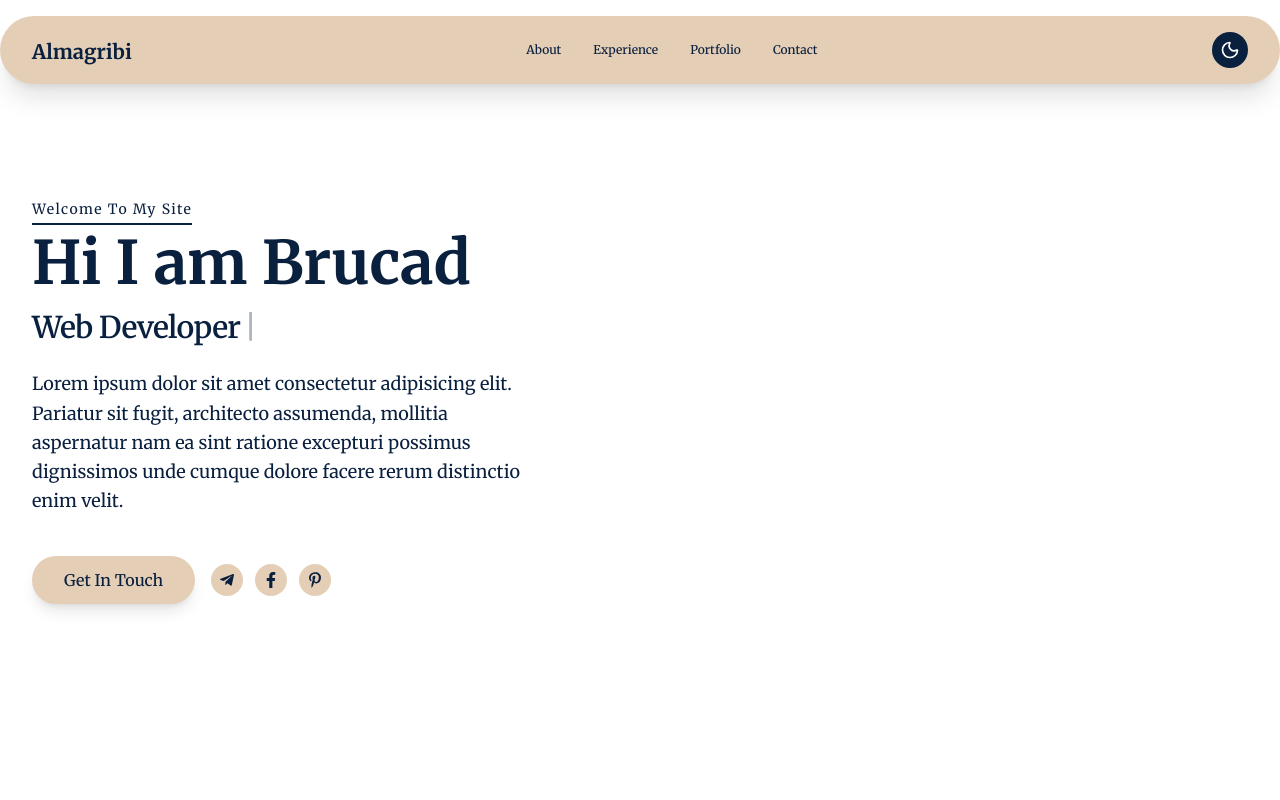
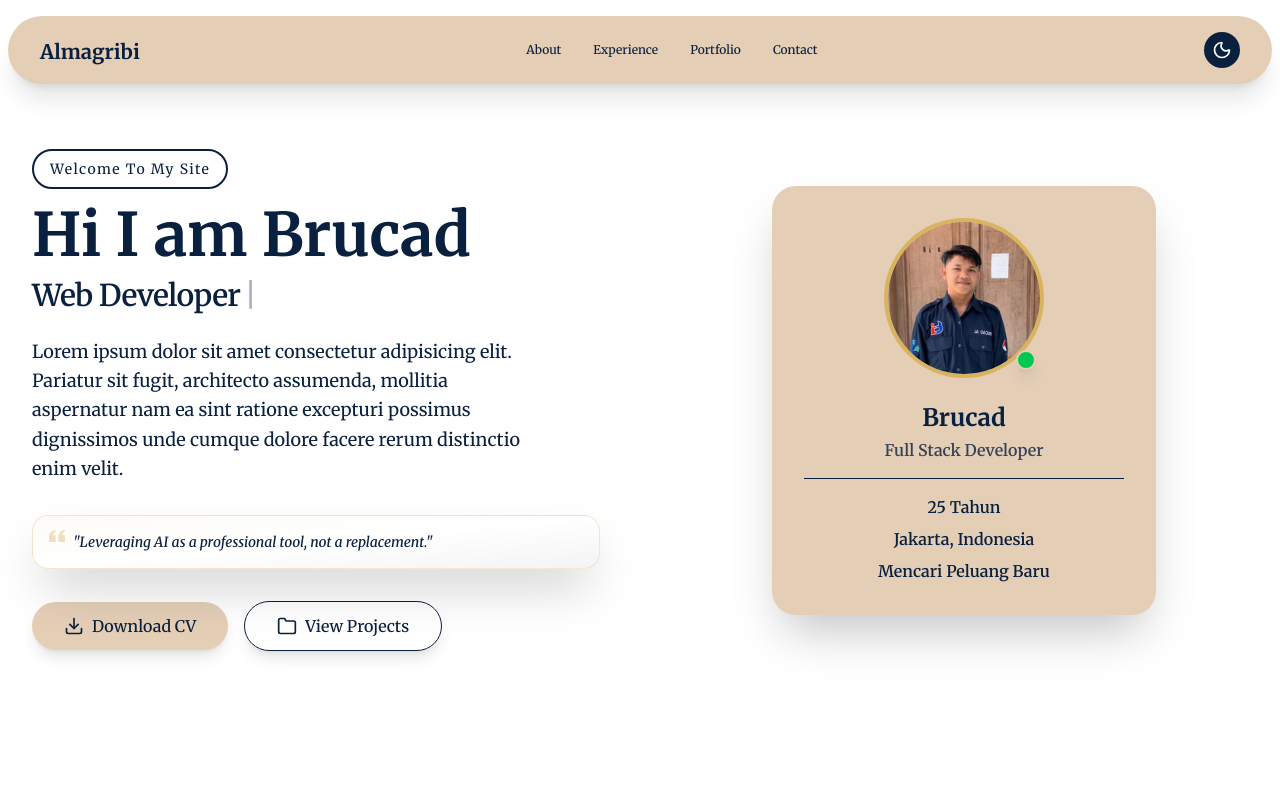
Before and after one commit to almagribii/almagribi, a Next.js app: page / in a window 1280 px wide. Shown: the top 800 px of the page. Built offline with nearby package versions, Linux system fonts and the light colour scheme.

Commit message:
hero temporary

```diff
--- a/app/(component)/HeroSection.tsx
+++ b/app/(component)/HeroSection.tsx
@@ -1,38 +1,21 @@
 import TextType from "@/components/TextType";
-import { FaFacebookF, FaTelegramPlane, FaPinterestP } from "react-icons/fa";
-import {
-  SiReact,
-  SiNextdotjs,
-  SiTypescript,
-  SiTailwindcss,
-} from "react-icons/si";
+import { FiDownload, FiFolder } from "react-icons/fi";
+import Image from "next/image";
 
-const techLogos = [
-  { node: <SiReact />, title: "React", href: "https://react.dev" },
-  { node: <SiNextdotjs />, title: "Next.js", href: "https://nextjs.org" },
-  {
-    node: <SiTypescript />,
-    title: "TypeScript",
-    href: "https://www.typescriptlang.org",
-  },
-  {
-    node: <SiTailwindcss />,
-    title: "Tailwind CSS",
-    href: "https://tailwindcss.com",
-  },
-];
+
 export const HeroSection = () => {
   return (
-    <section className="flex min-h-screen items-center justify-center flex-col ">
-        <div className="max-w-7xl mx-auto w-full flex flex-col md:flex-row items-center justify-between p-4 space-y-8 md:space-y-0 md:space-x-12">
-          <div className="w-full md:w-1/2 p-4">
-            <p className="text-sm tracking-widest text-foreground mb-2 border-b-2 border-card-foreground inline-block pb-1">
+    <section className="flex min-h-[80vh] md:min-h-screen items-center justify-center flex-col pt-24 md:py-0">
+      <div className="max-w-7xl mx-auto w-full flex flex-col-reverse md:flex-row items-center justify-between p-4 space-y-10 md:space-y-0 md:space-x-12">
+        {/* Sisi Kiri - Konten Teks */}
+        <div className="w-full md:w-1/2 p-0 md:p-4 text-center md:text-left">
+          <p className="text-xs sm:text-sm tracking-widest text-foreground mb-4 border-2 border-card-foreground inline-block px-3 py-1 sm:px-4 sm:py-2 rounded-full">
             Welcome To My Site
           </p>
-            <h1 className="text-6xl font-bold mb-4">
+          <h1 className="text-4xl sm:text-5xl lg:text-6xl font-bold mb-3">
             Hi I am <span className="text-card-foreground">Brucad</span>
           </h1>
-            <h2 className="text-3xl font-semibold mb-6">
+          <h2 className="text-2xl sm:text-3xl font-semibold mb-6">
             <TextType
               text={["Web Developer", "Tech Enthusiast"]}
               typingSpeed={40}
@@ -41,42 +24,89 @@ export const HeroSection = () => {
               cursorCharacter="|"
             />
           </h2>
-            <p className="text-lg mb-10 leading-relaxed max-w-lg">
+          <p className="text-base sm:text-lg mb-8 leading-relaxed max-w-lg mx-auto md:mx-0">
             Lorem ipsum dolor sit amet consectetur adipisicing elit. Pariatur
             sit fugit, architecto assumenda, mollitia aspernatur nam ea sint
             ratione excepturi possimus dignissimos unde cumque dolore facere
             rerum distinctio enim velit.
           </p>
-            <div className="flex items-center space-x-4">
-              <button className="bg-card font-medium py-3 px-8 rounded-full transition duration-300 shadow-lg">
-                {" "}
-                Get In Touch
+
+          <div
+            className="relative bg-linear-to-br from-[#DAB45D]/5 via-transparent to-[#0A203F]/5 border border-gradient-to-r border-[#DAB45D]/30 rounded-2xl p-4 my-6 backdrop-blur-md shadow-2xl overflow-hidden aos-init aos-animate"
+            data-aos="fade-up"
+            data-aos-duration="1700"
+          >
+            <div className="absolute top-3 left-4 text-[#DAB45D] opacity-40">
+              <svg
+                width="16"
+                height="16"
+                viewBox="0 0 24 24"
+                fill="currentColor"
+              >
+                <path d="M14.017 21v-7.391c0-5.704 3.731-9.57 8.983-10.609l.995 2.151c-2.432.917-3.995 3.638-3.995 5.849h4v10h-9.983zm-14.017 0v-7.391c0-5.704 3.748-9.57 9-10.609l.996 2.151c-2.433.917-3.996 3.638-3.996 5.849h4v10h-10z"></path>
+              </svg>
+            </div>
+            <blockquote className="text-center lg:text-left italic font-medium text-sm relative z-10 pl-6">
+              "Leveraging AI as a professional tool, not a replacement."
+            </blockquote>
+          </div>
+
+          {/* Tombol Aksi */}
+          <div className="flex flex-wrap justify-center md:justify-start items-center space-x-0 sm:space-x-4 space-y-4 sm:space-y-0 mt-8">
+            <button className="bg-card font-medium py-3 px-6 sm:px-8 rounded-full transition duration-300 shadow-lg flex items-center justify-center space-x-2 w-full sm:w-auto text-card-foreground hover:bg-card/80">
+              <FiDownload className="h-5 w-5" />
+              <span>Download CV</span>
             </button>
-              <div className="flex space-x-3">
-                <a
-                  href=""
-                  className="w-8 h-8 bg-card rounded-full flex items-center justify-center"
+
+            <button className="font-medium py-3 px-6 sm:px-8 rounded-full border border-card-foreground transition duration-300 shadow-lg flex items-center justify-center  space-x-2 w-full sm:w-auto hover:bg-card/20">
+              <FiFolder className="h-5 w-5" />
+              <span>View Projects</span>
+            </button>
+          </div>
+        </div>
+
+        {/* Sisi Kanan - CARD PROFIL */}
+        <div className="w-full md:w-1/2 flex justify-center p-4 order-first md:order-last">
+          <div
+            className="bg-card text-card-foreground p-8 rounded-3xl shadow-2xl max-w-sm w-full transition duration-500 hover:shadow-primary/50 transform hover:scale-[1.02]"
+            data-aos="zoom-in"
+            data-aos-duration="1200"
           >
-                  <FaTelegramPlane />
-                </a>
-                <a
-                  href=""
-                  className="w-8 h-8 bg-card rounded-full flex items-center justify-center"
-                >
-                  <FaFacebookF />
-                </a>
-                <a
-                  href=""
-                  className="w-8 h-8 bg-card rounded-full flex items-center justify-center"
-                >
-                  <FaPinterestP />
-                </a>
+            <div className="relative w-40 h-40 mx-auto mb-6">
+              <Image
+                src="/brucad.jpeg"
+                alt="Foto Profil Brucad"
+                layout="fill"
+                objectFit="cover"
+                className="rounded-full border-4 border-primary"
+              />
+              <span className="absolute bottom-2 right-2 w-5 h-5 bg-green-500 rounded-full border-2 border-card shadow-lg"></span>
+            </div>
+
+            <div className="text-center">
+              <h3 className="text-2xl font-bold mb-1">Brucad</h3>
+              <p className="text-card-foreground/80 font-semibold mb-4">
+                Full Stack Developer
+              </p>
+              <div className="border-b"></div>
+
+              <div className="space-y-2 mt-4">
+                <p className="text-base font-semibold transition duration-300 hover:text-primary/80">
+                  25 Tahun
+                </p>
+                <p className="text-base font-semibold transition duration-300 hover:text-primary/80">
+                  Jakarta, Indonesia
+                </p>
+                <p className="text-base font-semibold transition duration-300 hover:text-primary/80">
+                  Mencari Peluang Baru
+                </p>
               </div>
             </div>
           </div>
-          <div className="w-full md:w-1/2 flex justify-center p-4"></div>
         </div>
-
+      </div>
     </section>
   );
 };
+
+// Dihapus: const DetailItem
--- a/components/navbar.tsx
+++ b/components/navbar.tsx
@@ -4,7 +4,7 @@ export const Navbar = () => {
   return (
     <div className="fixed top-0 left-0 right-0 z-50">
       <div className="max-w-7xl mx-auto">
-        <div className="flex bg-card justify-between items-center p-4 mt-4 shadow-xl rounded-full px-8 text-xs ">
+        <div className="flex bg-card justify-between items-center p-4 mt-4 shadow-xl rounded-full px-8 text-xs mx-2">
           <div className="mt-1 text-xl font-bold">
             <span className="text-foreground dark:text-foreground">
               <span className="hoverText text-hover-primary">A</span>
```
Also changed, not shown: public/brucad.jpeg (added). Lines whose indentation alone changed are shown as unchanged.
